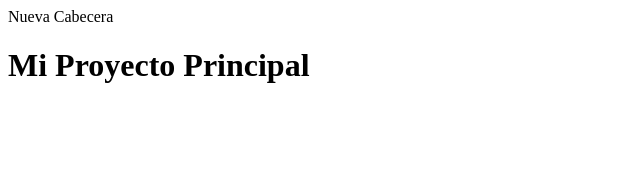
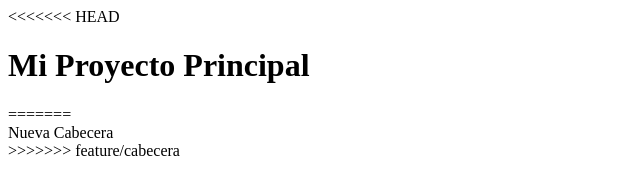
Before and after one commit to carlosantiz94-prog/proyecto-github-N, a plain HTML site: page index.html in a window 1280 px wide. Shown: the whole page, without its empty margins (0-640 px from the left). Drawn offline with Linux system fonts and the light colour scheme.

Commit message:
nuevo mensaje

```diff
--- a/index.html
+++ b/index.html
@@ -7,9 +7,12 @@
     <title>Document</title>
 </head>
 <body>
-   <header>Nueva Cabecera</header>
+<<<<<<< HEAD
     <main>
         <h1>Mi Proyecto Principal</h1>
     </main>
+=======
+   <header>Nueva Cabecera</header>
+>>>>>>> feature/cabecera
 </body>
 </html>
```
